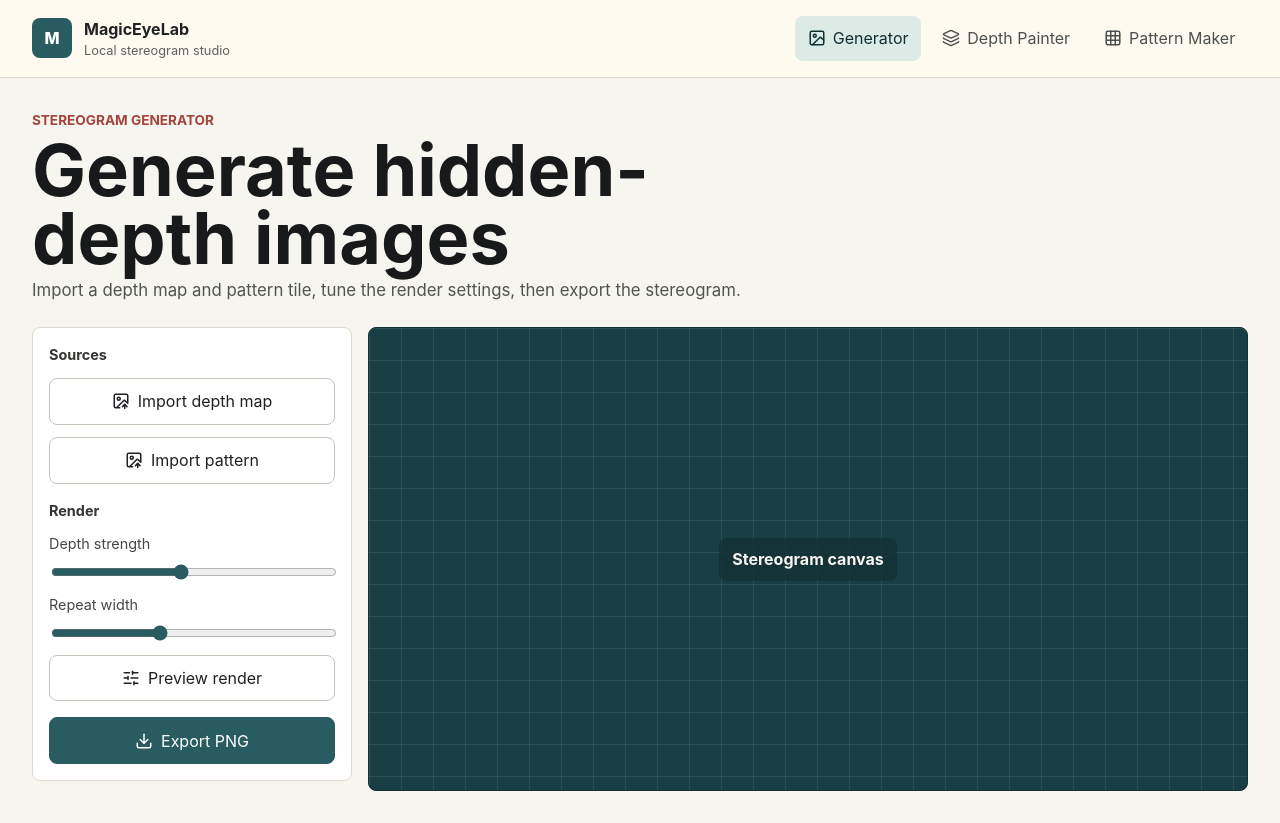
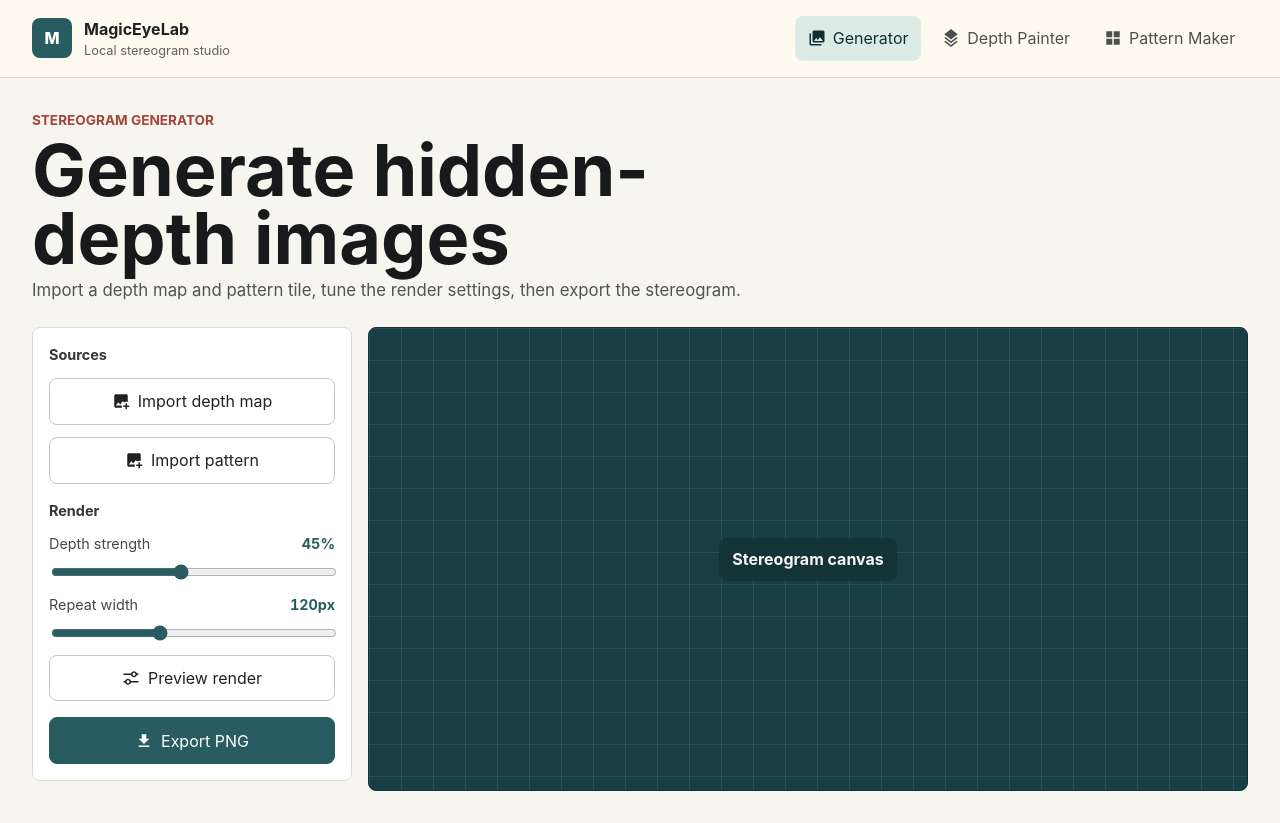
Before and after one commit to manix84/magiceyelab, a React (Vite) app: page /generator in a window 1280 px wide. Built offline with nearby package versions, Linux system fonts and the light colour scheme.

Commit message:
feat: enhance deployment workflows and add quality checks; update icons and styles

```diff
--- /dev/null
+++ b/src/components/icons/MdiIcon.tsx
@@ -0,0 +1,10 @@
+import { Icon } from "@mdi/react";
+
+type MdiIconProps = {
+  path: string;
+  size?: number;
+};
+
+export function MdiIcon({ path, size = 0.75 }: MdiIconProps) {
+  return <Icon path={path} size={size} aria-hidden="true" />;
+}
--- a/src/components/layout/AppLayout.tsx
+++ b/src/components/layout/AppLayout.tsx
@@ -1,10 +1,11 @@
-import { Grid3X3, Image, Layers3 } from "lucide-react";
+import { mdiImageMultiple, mdiLayersTriple, mdiViewGrid } from "@mdi/js";
 import { NavLink, Outlet } from "react-router-dom";
+import { MdiIcon } from "../icons/MdiIcon";
 
 const navigation = [
-  { to: "/generator", label: "Generator", icon: Image },
-  { to: "/depth-painter", label: "Depth Painter", icon: Layers3 },
-  { to: "/pattern-maker", label: "Pattern Maker", icon: Grid3X3 },
+  { to: "/generator", label: "Generator", icon: mdiImageMultiple },
+  { to: "/depth-painter", label: "Depth Painter", icon: mdiLayersTriple },
+  { to: "/pattern-maker", label: "Pattern Maker", icon: mdiViewGrid },
 ];
 
 export function AppLayout() {
@@ -22,9 +23,9 @@ export function AppLayout() {
         </a>
 
         <nav className="primary-nav" aria-label="Primary navigation">
-          {navigation.map(({ to, label, icon: Icon }) => (
+          {navigation.map(({ to, label, icon }) => (
             <NavLink key={to} to={to}>
-              <Icon size={18} aria-hidden="true" />
+              <MdiIcon path={icon} />
               <span>{label}</span>
             </NavLink>
           ))}
--- a/src/features/depth-painter/DepthPainterPage.tsx
+++ b/src/features/depth-painter/DepthPainterPage.tsx
@@ -1,6 +1,7 @@
-import { Brush, Eraser, RotateCcw, RotateCw, Trash2 } from "lucide-react";
+import { mdiBrush, mdiEraser, mdiRedo, mdiTrashCanOutline, mdiUndo } from "@mdi/js";
 import { CanvasPlaceholder } from "../../components/canvas/CanvasPlaceholder";
 import { FieldGroup } from "../../components/controls/FieldGroup";
+import { MdiIcon } from "../../components/icons/MdiIcon";
 import { PageHeader } from "../../components/layout/PageHeader";
 
 export function DepthPainterPage() {
@@ -17,11 +18,11 @@ export function DepthPainterPage() {
           <FieldGroup title="Tools">
             <div className="segmented-control" aria-label="Paint tool">
               <button type="button" aria-pressed="true">
-                <Brush size={18} aria-hidden="true" />
+                <MdiIcon path={mdiBrush} />
                 Brush
               </button>
               <button type="button" aria-pressed="false">
-                <Eraser size={18} aria-hidden="true" />
+                <MdiIcon path={mdiEraser} />
                 Eraser
               </button>
             </div>
@@ -40,13 +41,13 @@ export function DepthPainterPage() {
 
           <div className="icon-row" aria-label="History controls">
             <button type="button" aria-label="Undo">
-              <RotateCcw size={18} aria-hidden="true" />
+              <MdiIcon path={mdiUndo} />
             </button>
             <button type="button" aria-label="Redo">
-              <RotateCw size={18} aria-hidden="true" />
+              <MdiIcon path={mdiRedo} />
             </button>
             <button type="button" aria-label="Clear canvas">
-              <Trash2 size={18} aria-hidden="true" />
+              <MdiIcon path={mdiTrashCanOutline} />
             </button>
           </div>
         </aside>
--- a/src/features/generator/GeneratorPage.tsx
+++ b/src/features/generator/GeneratorPage.tsx
@@ -1,9 +1,14 @@
-import { Download, ImageUp, SlidersHorizontal } from "lucide-react";
+import { useState } from "react";
+import { mdiDownload, mdiImagePlus, mdiTuneVariant } from "@mdi/js";
 import { CanvasPlaceholder } from "../../components/canvas/CanvasPlaceholder";
 import { FieldGroup } from "../../components/controls/FieldGroup";
+import { MdiIcon } from "../../components/icons/MdiIcon";
 import { PageHeader } from "../../components/layout/PageHeader";
 
 export function GeneratorPage() {
+  const [depthStrength, setDepthStrength] = useState(45);
+  const [repeatWidth, setRepeatWidth] = useState(120);
+
   return (
     <div className="workspace">
       <PageHeader
@@ -16,32 +21,50 @@ export function GeneratorPage() {
         <aside className="tool-panel" aria-label="Generator controls">
           <FieldGroup title="Sources">
             <button type="button">
-              <ImageUp size={18} aria-hidden="true" />
+              <MdiIcon path={mdiImagePlus} />
               Import depth map
             </button>
             <button type="button">
-              <ImageUp size={18} aria-hidden="true" />
+              <MdiIcon path={mdiImagePlus} />
               Import pattern
             </button>
           </FieldGroup>
 
           <FieldGroup title="Render">
-            <label>
-              Depth strength
-              <input type="range" min="0" max="100" defaultValue="45" />
+            <label className="range-field">
+              <span className="range-label">
+                <span>Depth strength</span>
+                <output>{depthStrength}%</output>
+              </span>
+              <input
+                type="range"
+                min="0"
+                max="100"
+                value={depthStrength}
+                onChange={(event) => setDepthStrength(Number(event.target.value))}
+              />
             </label>
-            <label>
-              Repeat width
-              <input type="range" min="48" max="240" defaultValue="120" />
+            <label className="range-field">
+              <span className="range-label">
+                <span>Repeat width</span>
+                <output>{repeatWidth}px</output>
+              </span>
+              <input
+                type="range"
+                min="48"
+                max="240"
+                value={repeatWidth}
+                onChange={(event) => setRepeatWidth(Number(event.target.value))}
+              />
             </label>
             <button type="button">
-              <SlidersHorizontal size={18} aria-hidden="true" />
+              <MdiIcon path={mdiTuneVariant} />
               Preview render
             </button>
           </FieldGroup>
 
           <button className="primary-action" type="button">
-            <Download size={18} aria-hidden="true" />
+            <MdiIcon path={mdiDownload} />
             Export PNG
           </button>
         </aside>
--- a/src/features/pattern-maker/PatternMakerPage.tsx
+++ b/src/features/pattern-maker/PatternMakerPage.tsx
@@ -1,6 +1,7 @@
-import { Brush, Dices, Eraser, Palette } from "lucide-react";
+import { mdiBrush, mdiDiceMultiple, mdiEraser, mdiPalette } from "@mdi/js";
 import { CanvasPlaceholder } from "../../components/canvas/CanvasPlaceholder";
 import { FieldGroup } from "../../components/controls/FieldGroup";
+import { MdiIcon } from "../../components/icons/MdiIcon";
 import { PageHeader } from "../../components/layout/PageHeader";
 
 const palette = ["#1d3557", "#e63946", "#f1faee", "#2a9d8f", "#f4a261"];
@@ -19,11 +20,11 @@ export function PatternMakerPage() {
           <FieldGroup title="Tools">
             <div className="segmented-control" aria-label="Pattern tool">
               <button type="button" aria-pressed="true">
-                <Brush size={18} aria-hidden="true" />
+                <MdiIcon path={mdiBrush} />
                 Brush
               </button>
               <button type="button" aria-pressed="false">
-                <Eraser size={18} aria-hidden="true" />
+                <MdiIcon path={mdiEraser} />
                 Eraser
               </button>
             </div>
@@ -41,13 +42,13 @@ export function PatternMakerPage() {
               ))}
             </div>
             <button type="button">
-              <Palette size={18} aria-hidden="true" />
+              <MdiIcon path={mdiPalette} />
               Edit palette
             </button>
           </FieldGroup>
 
           <button className="primary-action" type="button">
-            <Dices size={18} aria-hidden="true" />
+            <MdiIcon path={mdiDiceMultiple} />
             Random pattern
           </button>
         </aside>
--- a/src/styles/global.css
+++ b/src/styles/global.css
@@ -195,6 +195,25 @@ a {
   accent-color: #285c61;
 }
 
+.range-field {
+  min-width: 0;
+}
+
+.range-label {
+  display: flex;
+  align-items: baseline;
+  justify-content: space-between;
+  gap: 1rem;
+}
+
+.range-label output {
+  min-width: 3.5rem;
+  color: #285c61;
+  font-variant-numeric: tabular-nums;
+  font-weight: 700;
+  text-align: right;
+}
+
 .primary-action {
   color: #ffffff;
   border-color: #285c61;
```
Also changed, not shown: package.json (+6 -2 lines), 2 other files (tests, documents, lock files or other folders).
